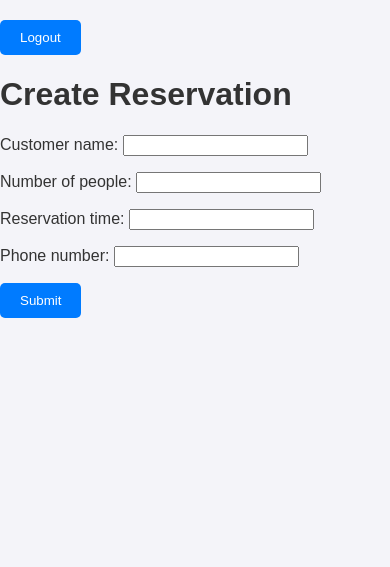
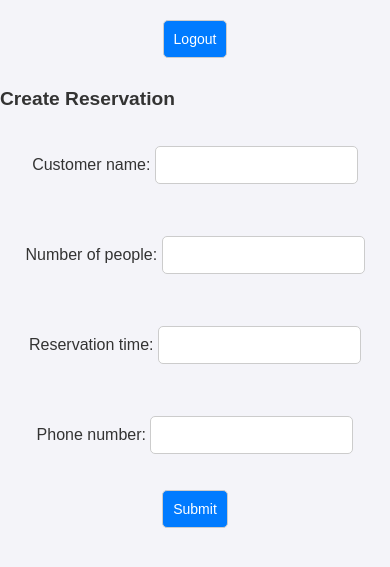
Before and after one commit to aaronodonoghue96/pp4-reservation, a Django app: page /create/ in a window 390 px wide. Shown: the top 567 px of the page. Run offline with Django 5.2, Linux system fonts and the light colour scheme; the visitor is signed in with stand-in values (Sample User, id 1).

Commit message:
Update CSS to use media queries

```diff
--- a/bookings/static/css/styles.css
+++ b/bookings/static/css/styles.css
@@ -7,27 +7,48 @@ body {
     padding: 0;
 }
 
+/* Flexbox for layout */
+.container {
+    display: flex;
+    flex-direction: column;
+    align-items: center;
+    padding: 20px;
+}
+
+/* Header styling */
 h1, h2 {
     color: #333;
+    margin-bottom: 20px;
 }
 
+/* Form styling */
 form {
     margin: 20px 0;
+    display: flex;
+    flex-wrap: wrap;
+    gap: 10px;
+    justify-content: space-between;
 }
 
-button {
+    form input, form button {
+        flex: 1 1 45%; /* Makes form elements take up 45% width, responsive */
+        max-width: 250px;
+        padding: 10px;
+        border-radius: 5px;
+        border: 1px solid #ccc;
+    }
+
+    form button {
         background-color: #007bff;
         color: white;
-    border: none;
-    padding: 10px 20px;
         cursor: pointer;
-    border-radius: 5px;
     }
 
-    button:hover {
+        form button:hover {
             background-color: #0056b3;
         }
 
+/* Table styling */
 table {
     width: 100%;
     margin-top: 20px;
@@ -43,6 +64,7 @@ th {
     background-color: #f2f2f2;
 }
 
+/* Links */
 a {
     color: #007bff;
     text-decoration: none;
@@ -51,3 +73,64 @@ a {
     a:hover {
         text-decoration: underline;
     }
+
+/* Flexbox for Buttons */
+.button-container {
+    display: flex;
+    justify-content: flex-start;
+    gap: 10px;
+}
+
+/* Make the table responsive */
+@media (max-width: 768px) {
+    .container {
+        padding: 10px;
+    }
+
+    form {
+        flex-direction: column;
+        align-items: center;
+    }
+
+        form input, form button {
+            flex: 1 1 100%;
+            margin-bottom: 10px;
+        }
+
+    table {
+        width: 100%;
+        overflow-x: auto;
+        -webkit-overflow-scrolling: touch;
+    }
+
+        table th, table td {
+            padding: 10px;
+            text-align: center;
+        }
+
+    h1 {
+        font-size: 1.5rem;
+    }
+
+    h2 {
+        font-size: 1.2rem;
+    }
+}
+
+@media (max-width: 480px) {
+    h1 {
+        font-size: 1.2rem;
+    }
+
+    h2 {
+        font-size: 1rem;
+    }
+
+    form input, form button {
+        font-size: 14px;
+    }
+
+    table th, table td {
+        padding: 5px 8px;
+    }
+}
```
Lines whose indentation alone changed are shown as unchanged.
